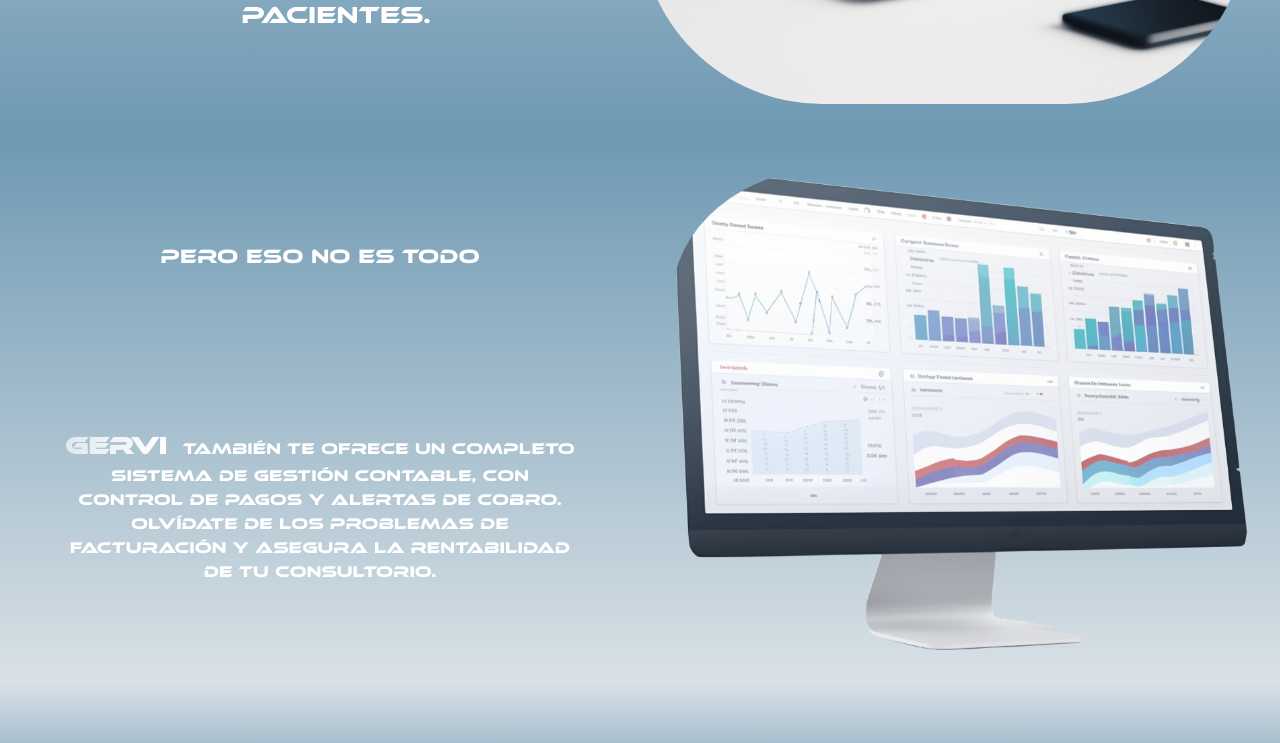
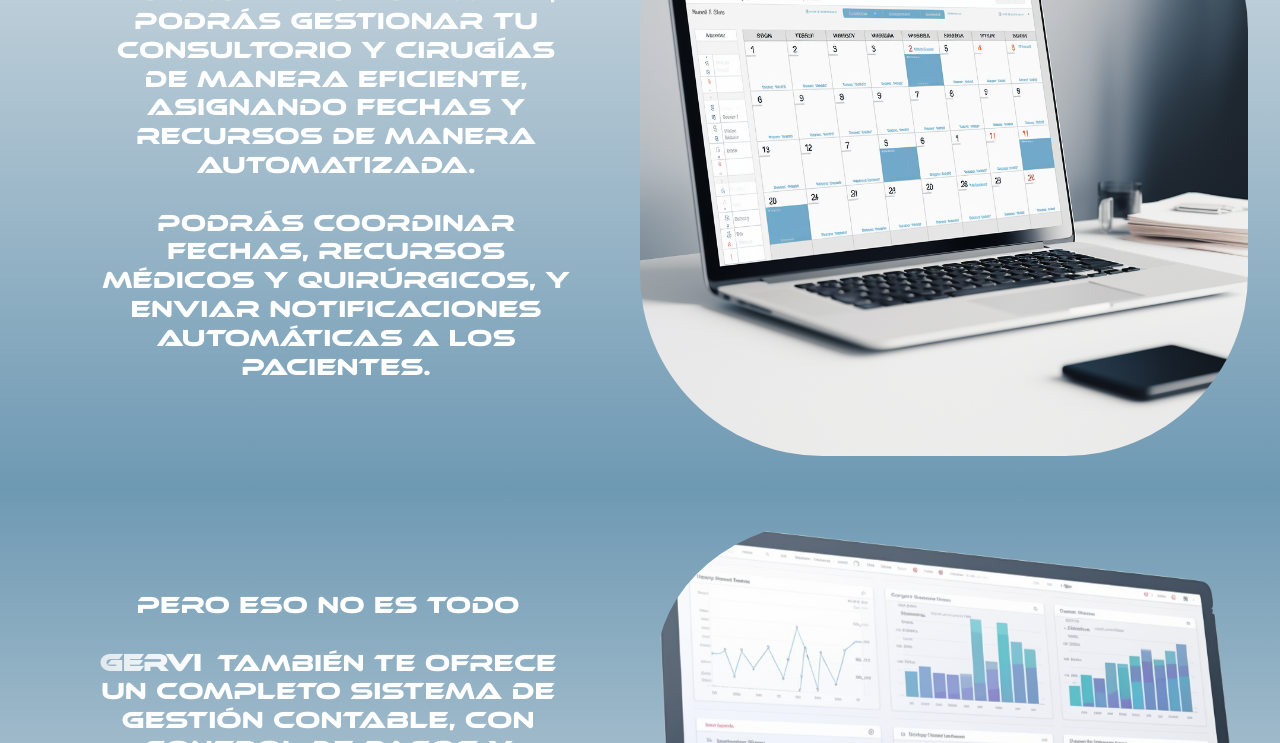
Before and after one commit to risma33/PF-RISMA, a plain HTML site: page index.html in a window 1280 px wide. Shown: the part 1860-2603 px from the top of the page. Drawn offline with nearby package versions, Linux system fonts and the light colour scheme.

Commit message:
30 de mayo

```diff
--- a/css/main.css
+++ b/css/main.css
@@ -25,7 +25,7 @@
   /*estilos header*/
   /*estilos main*/ }
   body header nav {
-    background: linear-gradient(to right, #ffff, #6E99B3); }
+    background: linear-gradient(to right, #e1e9ee, #6E99B3); }
     body header nav .container-fluid .logo {
       position: relative;
       height: 3rem;
@@ -51,7 +51,8 @@
     body header nav .container-fluid #navbarNav {
       text-align: end; }
       body header nav .container-fluid #navbarNav .navbar-nav .nav-item .nav-link {
-        font-family: "ethnocentric"; }
+        font-family: "ethnocentric";
+        color: #fff; }
       body header nav .container-fluid #navbarNav .navbar-nav .nav-item .nav-link:hover {
         color: #5c7a92; }
   body header .header__banner {
@@ -73,7 +74,7 @@
         font-size: 1.3em;
         padding: 4rem; }
     body .main--index .main__image--uno {
-      height: 18rem;
+      height: 70vh;
       width: 100vw;
       display: flex;
       flex-direction: row;
@@ -87,8 +88,7 @@
       -webkit-background-clip: text;
       color: transparent;
       margin-bottom: 4rem;
-      letter-spacing: 3vw;
-      padding: 2rem; }
+      letter-spacing: 3vw; }
       body .main--index .main__image--uno .g {
         font-size: 22vw;
         font-weight: bolder;
@@ -120,13 +120,11 @@
       body .main--index .main__resumen--tres img {
         border-radius: 30%; }
     body .main--index .main__resumen--cuatro {
-      background: linear-gradient(#6e99b3, #d9e1e6) h5;
-        background-padding: 8rem 4rem 0rem 4rem;
-        background-font-size: 1.5em; }
-      body .main--index .main__resumen--cuatro P {
-        font-size: 1em;
-        padding: 0rem 4rem 4rem 4rem; }
-        body .main--index .main__resumen--cuatro P span {
+      background: linear-gradient(#6e99b3, #d9e1e6); }
+      body .main--index .main__resumen--cuatro h5 {
+        font-size: 1.5em;
+        padding: 4rem; }
+        body .main--index .main__resumen--cuatro h5 span {
           font-size: 1.5rem;
           margin-right: 1rem;
           font-weight: bolder;
@@ -151,8 +149,11 @@
   body .main--index {
     height: 100%;
     margin: 0px; }
+    body .main--index .main__resumen--uno {
+      padding: 0rem 6rem 0rem 6rem; }
     body .main--index .main__image--uno {
-      margin-bottom: 4rem; }
+      margin-bottom: 4rem;
+      height: 80vh; }
     body .main--index .main__resumen--dos, body .main--index .main__resumen--tres, body .main--index .main__resumen--cuatro {
       display: flex;
       flex-direction: row;
@@ -171,20 +172,12 @@
         padding: 0px; }
     body .main--index .main__resumen--cuatro {
       display: grid;
-      grid-template-columns: 50% 50%;
-      grid-template-rows: 50% 50%;
+      grid-template-columns: 1fr 1fr;
       justify-items: center;
       align-items: center;
-      padding: 0px;
-      row-gap: 0px; }
-      body .main--index .main__resumen--cuatro h5,
-      body .main--index .main__resumen--cuatro p {
-        grid-column: 1/2; }
+      column-gap: 2rem; }
       body .main--index .main__resumen--cuatro img {
-        grid-column: 2/3;
-        grid-row: 1 / span 2;
-        width: 100%;
-        padding: 2rem; } }
+        width: 100%; } }
 
 /*fonts*/
 @font-face {
--- a/index.html
+++ b/index.html
@@ -85,11 +85,8 @@
         <div class="main__resumen--cuatro">
           <h5>
             Pero eso no es todo <br><br>
-
+            <span>GERVI</span>también te ofrece un completo sistema de gestión contable, con control de pagos y alertas de cobro. Olvídate de los problemas de facturación y asegura la rentabilidad de tu consultorio.
           </h5>
-          <p>
-            <span>GERVI</span>también te ofrece un completo sistema de gestión contable, con control de pagos y alertas de cobro. Olvídate de los problemas de facturación y asegura la rentabilidad de tu consultorio.
-          </p>
           <img src="img/notebook-financial-wb.png" alt="gráficos y tablas financieras en la interfaz del software, que muestran el flujo de ingresos y las alertas de cobro pendientes">
         </div>
 
--- a/scss/styles-html/index.scss
+++ b/scss/styles-html/index.scss
@@ -11,7 +11,7 @@
     /*estilos header*/
     header {
         nav {
-            background: linear-gradient(to right, #ffff, #6E99B3);
+            background: linear-gradient(to right, #e1e9ee, #6E99B3);
 
             .container-fluid {
                 .logo {
@@ -49,7 +49,8 @@
                     .navbar-nav {
                         .nav-item {
                             .nav-link {
-                                font-family: $font-normal
+                                font-family: $font-normal;
+                                color: #fff;
                             }
 
                             .nav-link:hover {
@@ -92,7 +93,7 @@
         }
 
         .main__image--uno {
-            height: 18rem;
+            height: 70vh;
             width: 100vw;
             display: flex;
             flex-direction: row;
@@ -107,7 +108,6 @@
             color: transparent;
             margin-bottom: 4rem;
             letter-spacing: 3vw;
-            padding: 2rem;
 
             .g {
                 font-size: 22vw;
@@ -159,16 +159,11 @@
 
         .main__resumen--cuatro {
             @extend .main__resumen--dos;
-            background: linear-gradient(#6e99b3, #d9e1e6)
+            background: linear-gradient(#6e99b3, #d9e1e6);
 
             h5 {
-                padding: 8rem 4rem 0rem 4rem;
                 font-size: 1.5em;
-            }
-
-            P {
-                font-size: 1em;
-                padding: 0rem 4rem 4rem 4rem;
+                padding: 4rem;
 
                 span {
                     font-size: 1.5rem;
@@ -213,8 +208,13 @@
             height: 100%;
             margin: 0px;
 
+            .main__resumen--uno{
+                padding: 0rem 6rem 0rem 6rem;
+            }
+
             .main__image--uno {
                 margin-bottom: 4rem;
+                height: 80vh;
             }
 
             .main__resumen--dos {
@@ -246,23 +246,14 @@
 
             .main__resumen--cuatro {
                 display: grid;
-                grid-template-columns: 50% 50%;
-                grid-template-rows: 50% 50%;
+                grid-template-columns: 1fr 1fr;
                 justify-items: center;
                 align-items: center;
-                padding: 0px;
-                row-gap: 0px;
-
-                h5,
-                p {
-                    grid-column: 1/2;
-                }
+                column-gap: 2rem;
 
                 img {
-                    grid-column: 2/3;
-                    grid-row: 1 / span 2;
                     width: 100%;
-                    padding: 2rem;
+
 
                 }
 
```
